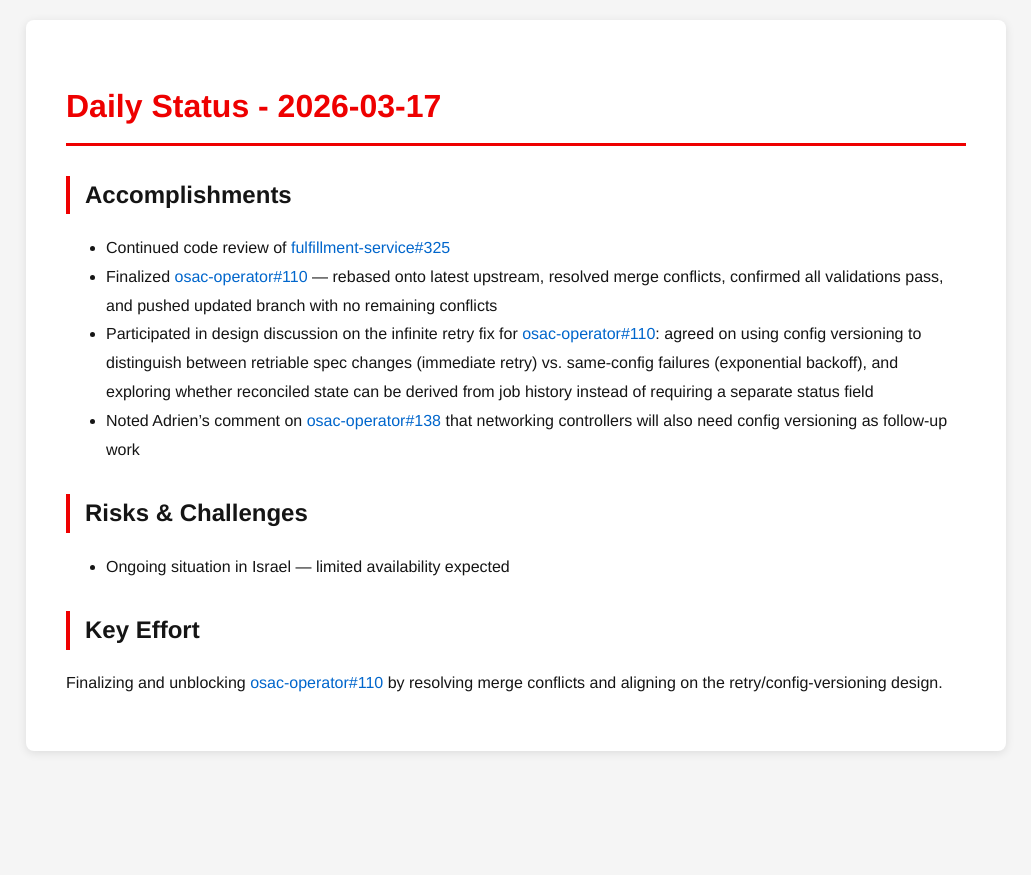
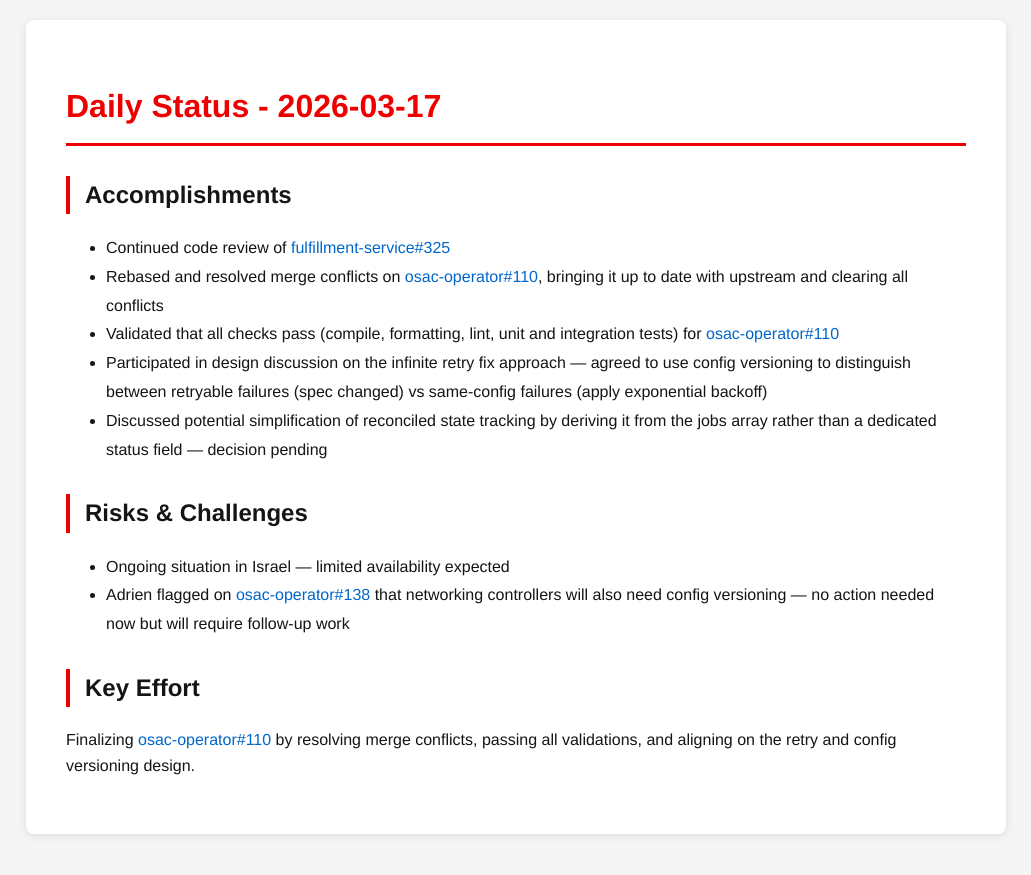
Before and after one commit to tzvatot/daily-status, a Jekyll site: the page built from 2026-03-17.md, in a window 1280 px wide. Shown: the top 875 px of the page, without its empty margins (124-1155 px from the left). Built offline with Jekyll 4.4.1, drawn with Linux system fonts in a browser that asks for light colours.

Commit message:
Daily status update - 2026-03-17

```diff
--- a/2026-03-17.md
+++ b/2026-03-17.md
@@ -8,12 +8,14 @@ date: 2026-03-17
 
 ## Accomplishments
 - Continued code review of [fulfillment-service#325](https://github.com/osac-project/fulfillment-service/pull/325)
-- Finalized [osac-operator#110](https://github.com/osac-project/osac-operator/pull/110) — rebased onto latest upstream, resolved merge conflicts, confirmed all validations pass, and pushed updated branch with no remaining conflicts
-- Participated in design discussion on the infinite retry fix for [osac-operator#110](https://github.com/osac-project/osac-operator/pull/110): agreed on using config versioning to distinguish between retriable spec changes (immediate retry) vs. same-config failures (exponential backoff), and exploring whether reconciled state can be derived from job history instead of requiring a separate status field
-- Noted Adrien's comment on [osac-operator#138](https://github.com/osac-project/osac-operator/pull/138) that networking controllers will also need config versioning as follow-up work
+- Rebased and resolved merge conflicts on [osac-operator#110](https://github.com/osac-project/osac-operator/pull/110), bringing it up to date with upstream and clearing all conflicts
+- Validated that all checks pass (compile, formatting, lint, unit and integration tests) for [osac-operator#110](https://github.com/osac-project/osac-operator/pull/110)
+- Participated in design discussion on the infinite retry fix approach — agreed to use config versioning to distinguish between retryable failures (spec changed) vs same-config failures (apply exponential backoff)
+- Discussed potential simplification of reconciled state tracking by deriving it from the jobs array rather than a dedicated status field — decision pending
 
 ## Risks & Challenges
 - Ongoing situation in Israel — limited availability expected
+- Adrien flagged on [osac-operator#138](https://github.com/osac-project/osac-operator/pull/138) that networking controllers will also need config versioning — no action needed now but will require follow-up work
 
 ## Key Effort
-Finalizing and unblocking [osac-operator#110](https://github.com/osac-project/osac-operator/pull/110) by resolving merge conflicts and aligning on the retry/config-versioning design.
+Finalizing [osac-operator#110](https://github.com/osac-project/osac-operator/pull/110) by resolving merge conflicts, passing all validations, and aligning on the retry and config versioning design.
```
